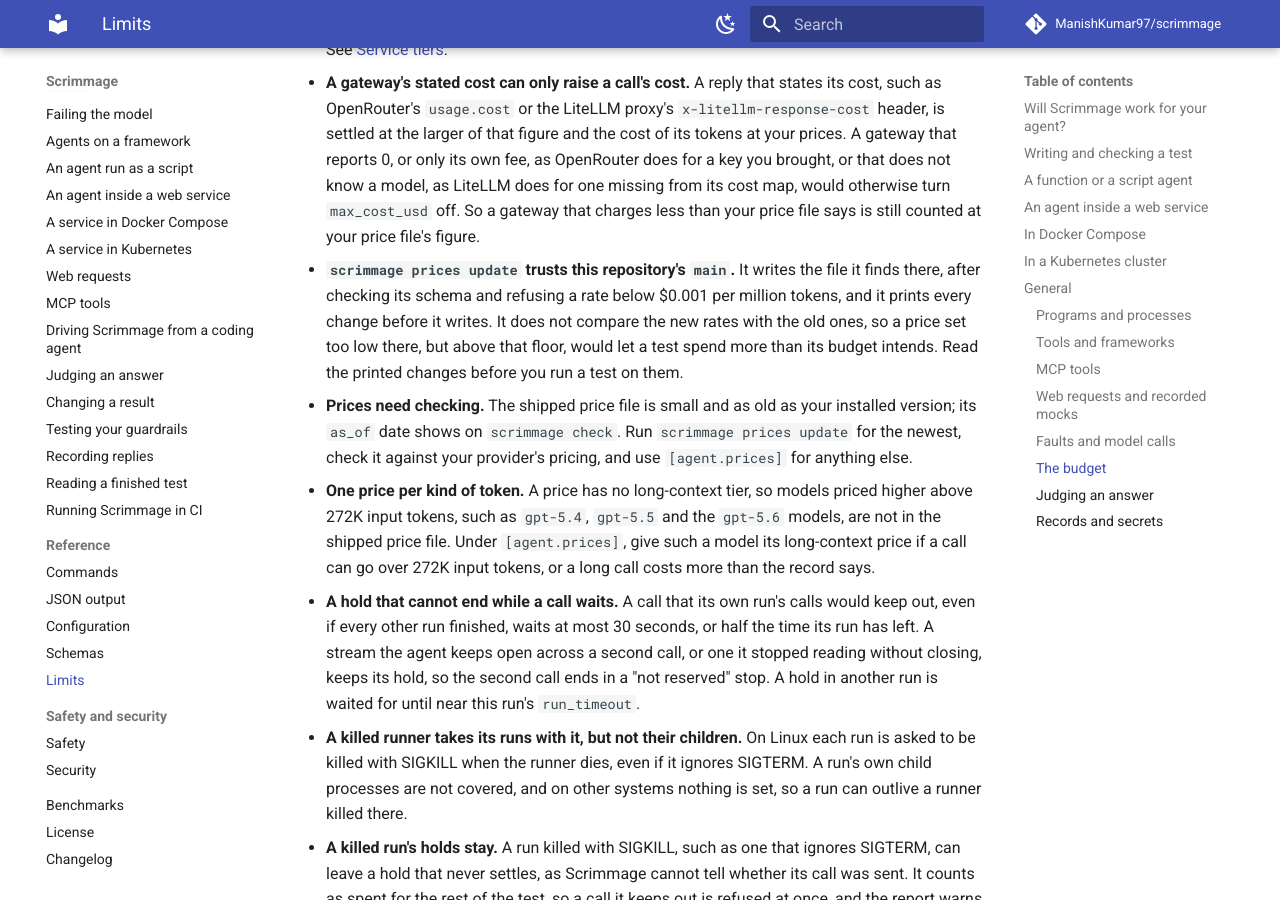
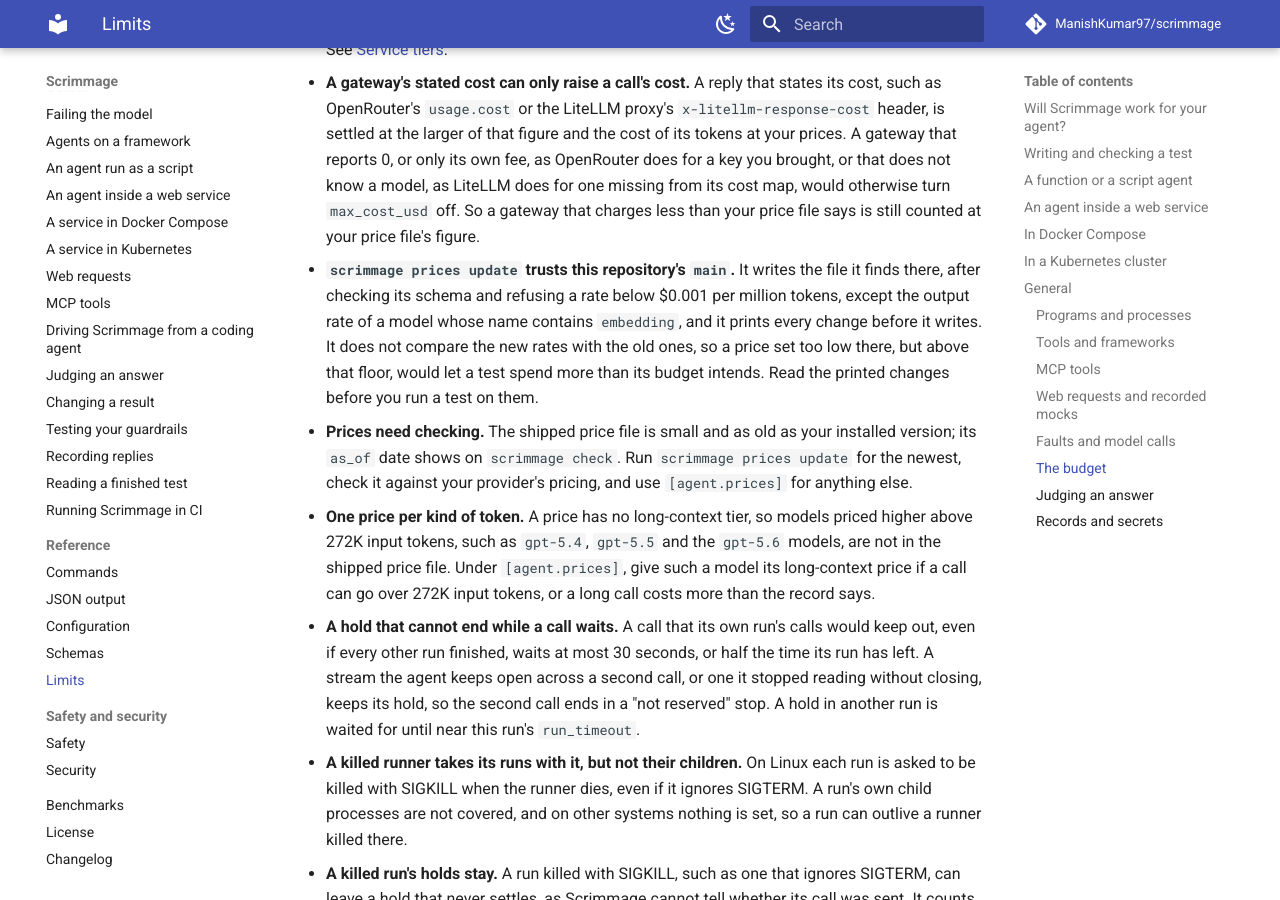
Before and after one commit to ManishKumar97/scrimmage, an MkDocs documentation site: the page built from docs/limits.md, in a window 1280 px wide and 900 px high, scrolled down 19511 px. Built offline with MkDocs 1.6.1 and Material for MkDocs 9.7.7, drawn with Linux system fonts in a browser that asks for light colours; comment, search, counter and statistics services are not loaded.

Commit message:
docs(limits): name the embedding exception to the price floor

```diff
--- a/docs/limits.md
+++ b/docs/limits.md
@@ -429,7 +429,7 @@ Also read the control-path limits under An agent inside a web service.
 
 - **A gateway's stated cost can only raise a call's cost.** A reply that states its cost, such as OpenRouter's `usage.cost` or the LiteLLM proxy's `x-litellm-response-cost` header, is settled at the larger of that figure and the cost of its tokens at your prices. A gateway that reports 0, or only its own fee, as OpenRouter does for a key you brought, or that does not know a model, as LiteLLM does for one missing from its cost map, would otherwise turn `max_cost_usd` off. So a gateway that charges less than your price file says is still counted at your price file's figure.
 
-- **`scrimmage prices update` trusts this repository's `main`.** It writes the file it finds there, after checking its schema and refusing a rate below $0.001 per million tokens, and it prints every change before it writes. It does not compare the new rates with the old ones, so a price set too low there, but above that floor, would let a test spend more than its budget intends. Read the printed changes before you run a test on them.
+- **`scrimmage prices update` trusts this repository's `main`.** It writes the file it finds there, after checking its schema and refusing a rate below $0.001 per million tokens, except the output rate of a model whose name contains `embedding`, and it prints every change before it writes. It does not compare the new rates with the old ones, so a price set too low there, but above that floor, would let a test spend more than its budget intends. Read the printed changes before you run a test on them.
 
 - **Prices need checking.** The shipped price file is small and as old as your installed version; its `as_of` date shows on `scrimmage check`. Run `scrimmage prices update` for the newest, check it against your provider's pricing, and use `[agent.prices]` for anything else.
 
```
